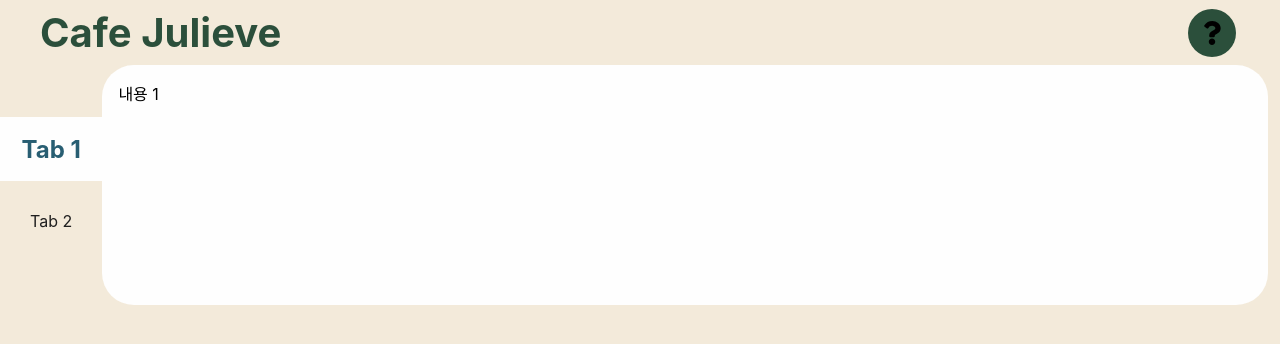
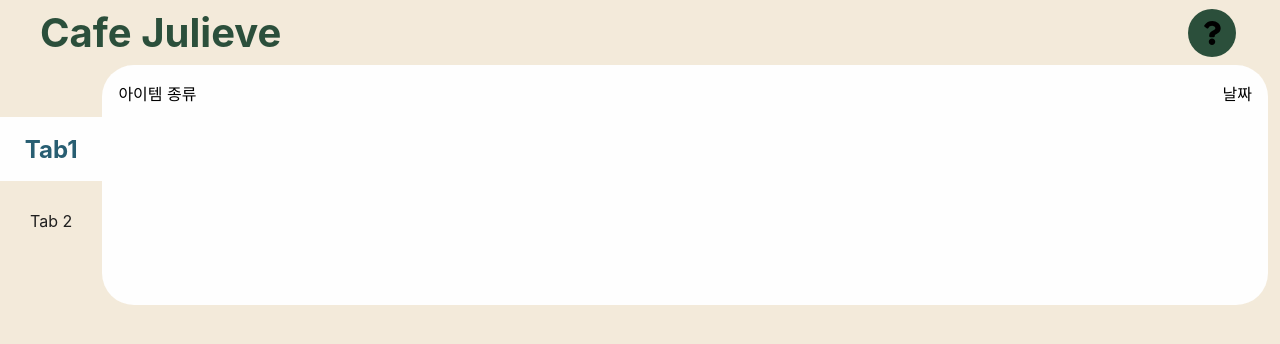
Before and after one commit to 41312432/stock-manager, a React (Create React App) app: page / in a window 1280 px wide. Shown: the top 344 px of the page. Built offline with nearby package versions, Linux system fonts and the light colour scheme.

Commit message:
FEAT: Impelement Top into section

```diff
--- a/src/components/header/header.jsx
+++ b/src/components/header/header.jsx
@@ -4,12 +4,12 @@ import { faQuestion } from "@fortawesome/free-solid-svg-icons";
 import { FontAwesomeIcon } from "@fortawesome/react-fontawesome";
 
 const Header = () => (
-  <div className="header">
+  <header className="header">
     <h1 className="logo">Cafe Julieve</h1>
     <button className="helper">
       <FontAwesomeIcon icon={faQuestion} />
     </button>
-  </div>
+  </header>
 );
 
 export default Header;
--- a/src/components/section/section.jsx
+++ b/src/components/section/section.jsx
@@ -1,9 +1,10 @@
 import React from "react";
+import Top from "../top/top";
 import "./section.scss";
 
 const Section = (props) => (
   <section className="section">
-    <></>
+    <Top />
   </section>
 );
 
--- a/src/components/section/section.scss
+++ b/src/components/section/section.scss
@@ -1,3 +1,4 @@
 .section {
   display: flex;
+  width: 100%;
 }
--- a/src/components/tab/tab_container.jsx
+++ b/src/components/tab/tab_container.jsx
@@ -1,15 +1,20 @@
 import React from "react";
 import "./tab_container.scss";
 import { Tab, Tabs, TabList, TabPanel } from "react-tabs";
+import Section from "../section/section";
 
 const TabContainer = (props) => (
   <Tabs>
     <TabList>
-      <Tab>Tab 1</Tab>
+      <Tab>Tab1</Tab>
       <Tab>Tab 2</Tab>
     </TabList>
-    <TabPanel>내용 1</TabPanel>
-    <TabPanel>내용 2</TabPanel>
+    <TabPanel>
+      <Section />
+    </TabPanel>
+    <TabPanel>
+      <Section />
+    </TabPanel>
   </Tabs>
 );
 
--- /dev/null
+++ b/src/components/top/top.jsx
@@ -0,0 +1,11 @@
+import React from "react";
+import "./top.scss";
+
+const Top = (props) => (
+  <header className="top">
+    <p>아이템 종류</p>
+    <p>날짜</p>
+  </header>
+);
+
+export default Top;
--- /dev/null
+++ b/src/components/top/top.scss
@@ -0,0 +1,10 @@
+.top {
+  display: flex;
+  flex-direction: row;
+  justify-content: space-between;
+  width: 100%;
+
+  p {
+    margin: 0;
+  }
+}
```
